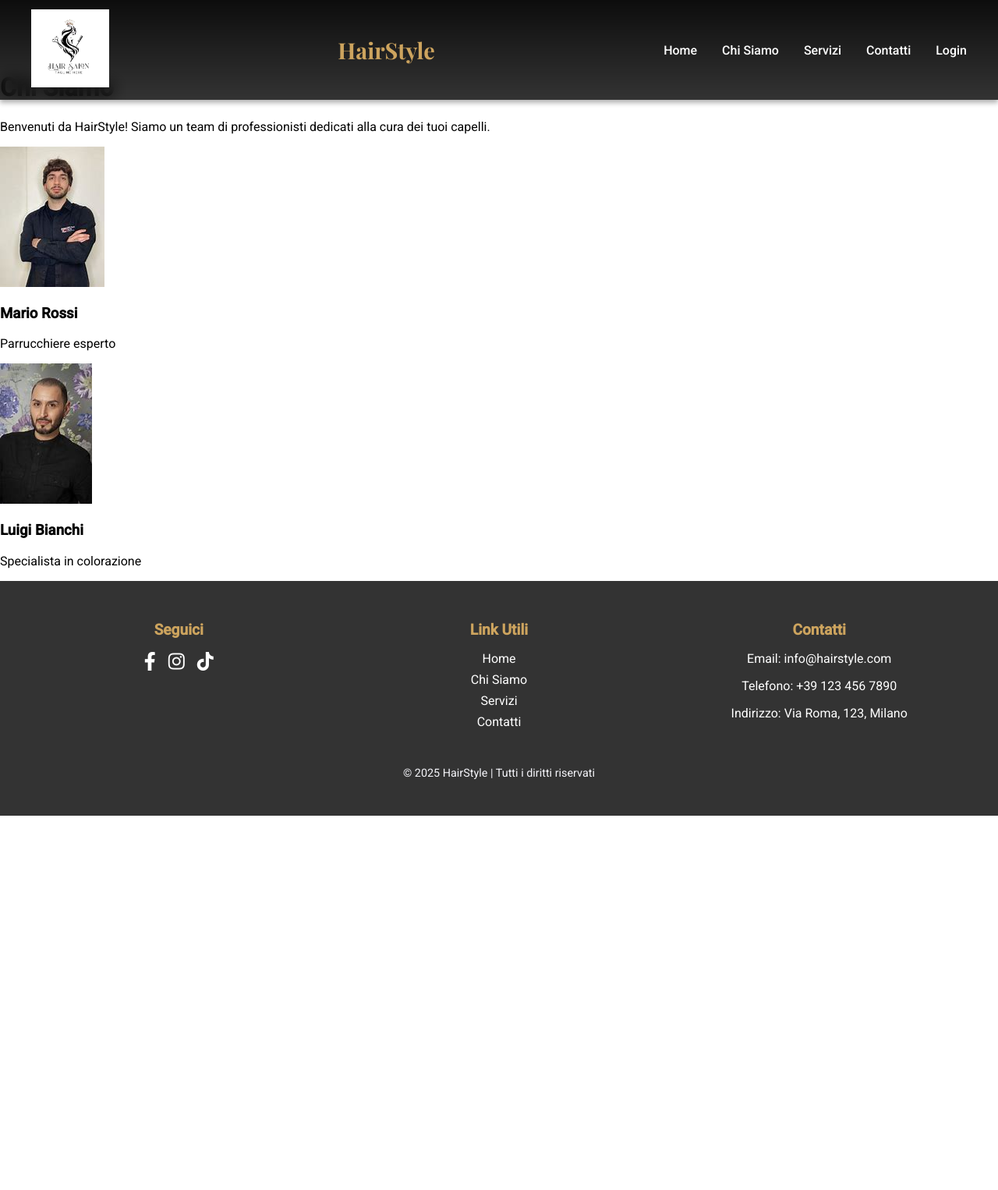
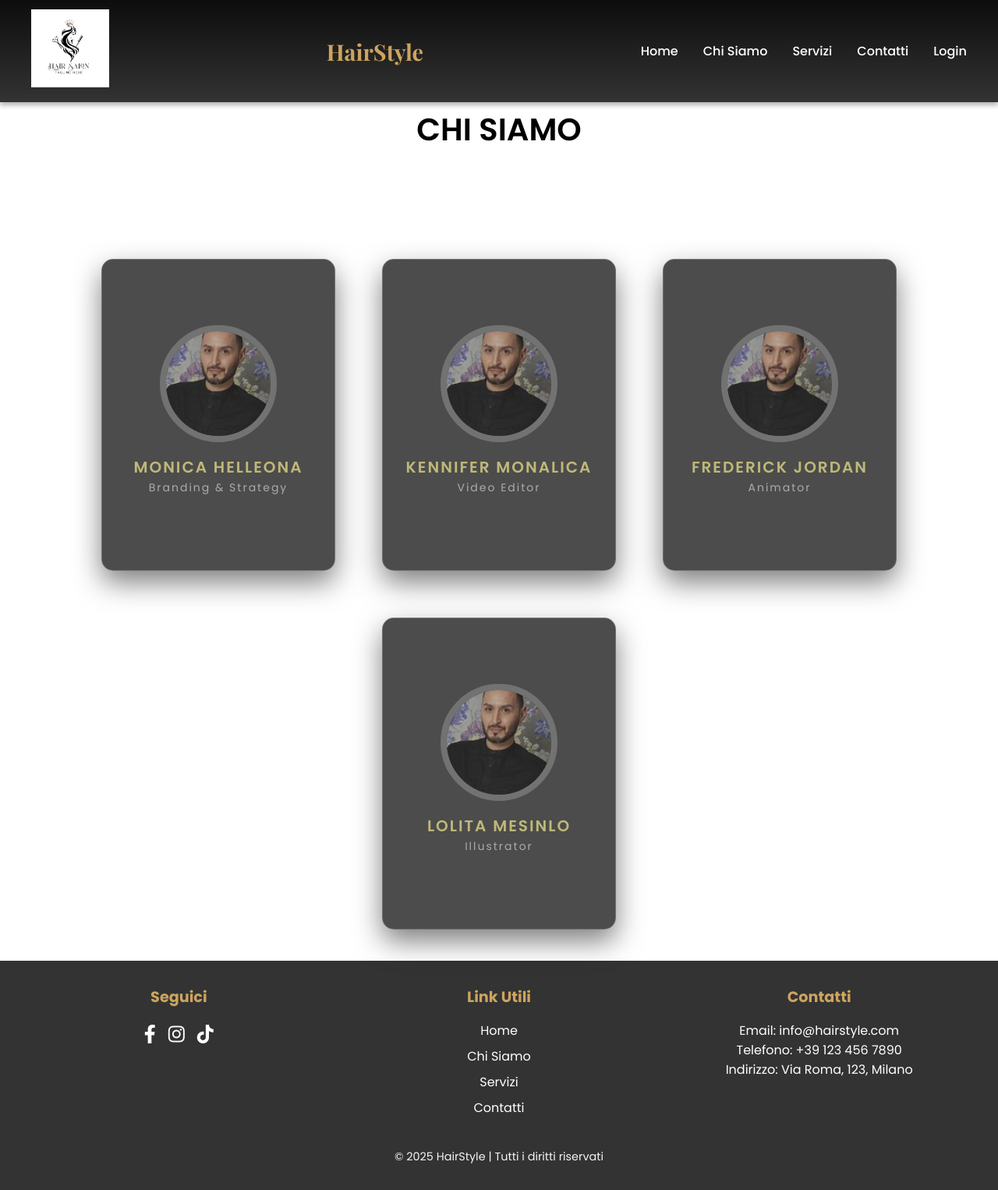
Before and after one commit to Fabioo18/Parrucchiere, a Flask app: page /chi-siamo in a window 1280 px wide. Shown: the whole page at 78% size. Before the commit the page ends 1046 px from the top, so only its background shows below. Run offline with Flask 3, Linux system fonts and the light colour scheme; some libraries are stand-ins or nearby versions.

Commit message:
Gestita pagina Chi Siamo

```diff
--- /dev/null
+++ b/static/script_chi_siamo.js
@@ -0,0 +1,23 @@
+document.addEventListener('DOMContentLoaded', () => {
+    const cards = document.querySelectorAll('.card');
+
+    cards.forEach(card => {
+        card.addEventListener('mousemove', (e) => {
+            const rect = card.getBoundingClientRect();
+            const x = e.clientX - rect.left - rect.width / 2;
+            const y = e.clientY - rect.top - rect.height / 2;
+
+            const rotateX = (-y / 20).toFixed(2);
+            const rotateY = (x / 20).toFixed(2);
+
+            card.style.transform = `rotateY(${rotateY}deg) rotateX(${rotateX}deg)`;
+            card.style.boxShadow = `${-x / 30}px ${y / 30}px 2rem rgba(0, 0, 0, 0.3)`;
+        });
+
+        card.addEventListener('mouseleave', () => {
+            card.style.transition = 'transform 0.5s ease, box-shadow 0.5s ease';
+            card.style.transform = 'rotateY(0deg) rotateX(0deg)';
+            card.style.boxShadow = '0 0.5rem 1rem rgba(0, 0, 0, 0.15)';
+        });
+    });
+});
--- /dev/null
+++ b/static/styles_chi_siamo.css
@@ -0,0 +1,209 @@
+@import url("https://fonts.googleapis.com/css2?family=Poppins:wght@300;400;500;600;700&display=swap");
+
+* {
+    margin: 0;
+    padding: 0;
+    box-sizing: border-box;
+    font-family: "Poppins", sans-serif;
+}
+
+body {
+    display: flex;
+    flex-direction: column;
+    min-height: 100vh;
+    margin: 0;
+}
+
+main {
+    flex: 1;
+}
+
+footer {
+    width: 100%;
+    background-color: black;
+    color: white;
+    padding: 2rem 1rem;
+    text-align: center;
+    box-sizing: border-box;
+}
+
+.chi-siamo-header {
+    text-align: center;
+    padding: 4rem 1rem;
+    margin-bottom: 2rem;
+}
+
+.chi-siamo-header h1 {
+    font-size: 2.5rem;
+    font-weight: 600;
+    text-transform: uppercase;
+    margin: 0;
+}
+
+
+.container {
+    position: relative;
+    z-index: 1;
+    display: flex;
+    justify-content: center;
+    align-items: center;
+    flex-wrap: wrap;
+    gap: 1.25rem;
+    padding: 1.25rem;
+}
+
+.container .card {
+    position: relative;
+    width: 18.75rem;
+    height: 25rem;
+    background: rgba(0, 0, 0, 0.7);
+    color: #fff;
+    margin: 1.25rem;
+    box-shadow: 0 0.9375rem 2.1875rem rgba(0, 0, 0, 0.5);
+    border-radius: 0.9375rem;
+    border: 0.0625rem solid rgba(255, 255, 255, 0.2);
+    display: flex;
+    justify-content: center;
+    align-items: center;
+    backdrop-filter: blur(0.625rem);
+    transition: transform 0.3s ease, box-shadow 0.3s ease;
+}
+
+.container .card:hover {
+    transform: translateY(-0.625rem);
+    box-shadow: 0 1.25rem 2.5rem rgba(0, 0, 0, 0.5);
+}
+
+.container .card .content {
+    position: relative;
+    display: flex;
+    justify-content: center;
+    align-items: center;
+    flex-direction: column;
+    opacity: 0.7;
+    transition: opacity 0.3s ease, transform 0.3s ease;
+}
+
+.container .card:hover .content {
+    opacity: 1;
+    transform: translateY(-0.625rem);
+}
+
+.container .card .content .imgBx {
+    position: relative;
+    width: 9.375rem;
+    height: 9.375rem;
+    border-radius: 50%;
+    overflow: hidden;
+    border: 0.5rem solid rgba(255, 255, 255, 0.3);
+    transition: transform 0.3s ease;
+}
+
+.container .card:hover .content .imgBx {
+    transform: scale(1.1);
+    border-color: #f0e68c;
+}
+
+.container .card .content .imgBx img {
+    position: absolute;
+    top: 0;
+    left: 0;
+    width: 100%;
+    height: 100%;
+    object-fit: cover;
+}
+
+.container .card .content .contentBx h3 {
+    color: #f0e68c;
+    text-transform: uppercase;
+    letter-spacing: 0.125rem;
+    font-weight: 600;
+    font-size: 1.25rem;
+    text-align: center;
+    margin: 1.25rem 0 0.625rem;
+    line-height: 1.2em;
+}
+
+.container .card .content .contentBx h3 span {
+    font-size: 0.875rem;
+    font-weight: 400;
+    text-transform: initial;
+    color: #d3d3d3;
+}
+
+.container .card .sci {
+    position: absolute;
+    bottom: 1.875rem;
+    display: flex;
+    gap: 0.9375rem;
+    opacity: 0;
+    transform: translateY(1.25rem);
+    transition: opacity 0.3s ease, transform 0.3s ease;
+}
+
+.container .card:hover .sci {
+    opacity: 1;
+    transform: translateY(0);
+}
+
+.container .card .sci li {
+    list-style: none;
+}
+
+.container .card .sci li a {
+    color: #f0e68c;
+    font-size: 1.25rem;
+    transition: color 0.3s ease;
+}
+
+.container .card .sci li a:hover {
+    color: #ff4500;
+}
+
+@media (max-width: 48rem) {
+    .chi-siamo-header {
+        margin-top: 3rem;
+        padding: 3rem 1rem;
+    }
+
+    .chi-siamo-header h1 {
+        font-size: 2rem;
+    }
+
+    .container {
+        flex-direction: column;
+        gap: 1rem;
+        padding: 1rem;
+    }
+
+    .container .card {
+        width: 85%;
+        max-width: 16rem;
+        margin: 0 auto;
+    }
+
+    .container .card .content .imgBx {
+        width: 8rem;
+        height: 8rem;
+        border: 0.5rem solid rgba(255, 255, 255, 0.3);
+    }
+
+    .container .card .content .contentBx h3 {
+        font-size: 1rem;
+        margin: 1rem 0 0.5rem;
+    }
+
+    .container .card .content .contentBx h3 span {
+        font-size: 0.75rem;
+    }
+
+    .container .card .sci {
+        bottom: 1rem;
+        gap: 0.5rem;
+    }
+
+    .container .card .sci li a {
+        font-size: 1rem;
+    }
+
+}
--- a/templates/chisiamo.html
+++ b/templates/chisiamo.html
@@ -1,24 +1,83 @@
 {% extends "base.html" %}
 
 {% block head %}
-    <link rel="stylesheet" href="{{ url_for('static', filename='styles_chi_siamo.css') }}">
+<meta charset="UTF-8">
+<meta name="viewport" content="width=device-width, initial-scale=1.0">
+<title>Chi siamo</title>
+<link rel="stylesheet" href="https://cdnjs.cloudflare.com/ajax/libs/font-awesome/6.2.0/css/all.min.css">
+<link rel="stylesheet" href="{{ url_for('static', filename='styles_chi_siamo.css') }}">
+<script defer src="{{ url_for('static', filename='script_chi_siamo.js') }}"></script>
 {% endblock %}
 
 {% block content %}
-<main class="container">
-    <h1>Chi Siamo</h1>
-    <p>Benvenuti da HairStyle! Siamo un team di professionisti dedicati alla cura dei tuoi capelli.</p>
-    <div class="team">
-        <div class="member">
-            <img src="{{ url_for('static', filename='team1.jpg') }}" alt="Team Member 1">
-            <h3>Mario Rossi</h3>
-            <p>Parrucchiere esperto</p>
+<main>
+    <section class="chi-siamo-header">
+        <h1>Chi Siamo</h1>
+    </section>
+<div class="container">
+    <div class="card">
+        <div class="content">
+            <div class="imgBx">
+                <img src="{{ url_for('static', filename='team2.jpg') }}" alt="Monica Helleona - Branding & Strategy">
+            </div>
+            <div class="contentBx">
+                <h3>Monica Helleona<br><span>Branding & Strategy</span></h3>
+            </div>
         </div>
-        <div class="member">
-            <img src="{{ url_for('static', filename='team2.jpg') }}" alt="Team Member 2">
-            <h3>Luigi Bianchi</h3>
-            <p>Specialista in colorazione</p>
+        <ul class="sci">
+            <li><a href="#"><i class="fa-brands fa-facebook-f"></i></a></li>
+            <li><a href="#"><i class="fa-brands fa-twitter"></i></a></li>
+            <li><a href="#"><i class="fa-brands fa-instagram"></i></a></li>
+        </ul>
+    </div>
+
+    <div class="card">
+        <div class="content">
+            <div class="imgBx">
+                <img src="{{ url_for('static', filename='team2.jpg') }}" alt="Kennifer Monalica - Video Editor">
+            </div>
+            <div class="contentBx">
+                <h3>Kennifer Monalica<br><span>Video Editor</span></h3>
+            </div>
         </div>
+        <ul class="sci">
+            <li><a href="#"><i class="fa-brands fa-facebook-f"></i></a></li>
+            <li><a href="#"><i class="fa-brands fa-tiktok"></i></a></li>
+            <li><a href="#"><i class="fa-brands fa-instagram"></i></a></li>
+        </ul>
     </div>
+
+    <div class="card">
+        <div class="content">
+            <div class="imgBx">
+                <img src="{{ url_for('static', filename='team2.jpg') }}" alt="Frederick Jordan - Animator">
+            </div>
+            <div class="contentBx">
+                <h3>Frederick Jordan<br><span>Animator</span></h3>
+            </div>
+        </div>
+        <ul class="sci">
+            <li><a href="#"><i class="fa-brands fa-facebook-f"></i></a></li>
+            <li><a href="#"><i class="fa-brands fa-youtube"></i></a></li>
+            <li><a href="#"><i class="fa-brands fa-instagram"></i></a></li>
+        </ul>
+    </div>
+
+    <div class="card">
+        <div class="content">
+            <div class="imgBx">
+                <img src="{{ url_for('static', filename='team2.jpg') }}" alt="Lolita Mesinlo - Illustrator">
+            </div>
+            <div class="contentBx">
+                <h3>Lolita Mesinlo<br><span>Illustrator</span></h3>
+            </div>
+        </div>
+        <ul class="sci">
+            <li><a href="#"><i class="fa-brands fa-facebook-f"></i></a></li>
+            <li><a href="#"><i class="fa-brands fa-linkedin-in"></i></a></li>
+            <li><a href="#"><i class="fa-brands fa-instagram"></i></a></li>
+        </ul>
+    </div>
+</div>
 </main>
 {% endblock %}
--- a/templates/contatti.html
+++ b/templates/contatti.html
@@ -1,6 +1,8 @@
 {% extends "base.html" %}
 
 {% block head %}
+<meta charset="UTF-8">
+    <meta name="viewport" content="width=device-width, initial-scale=1.0">
     <link rel="stylesheet" href="{{ url_for('static', filename='styles_contatti.css') }}">
 {% endblock %}
 
--- a/templates/servizi.html
+++ b/templates/servizi.html
@@ -1,6 +1,8 @@
 {% extends "base.html" %}
 
 {% block head %}
+    <meta charset="UTF-8">
+    <meta name="viewport" content="width=device-width, initial-scale=1.0">
     <link rel="stylesheet" href="{{ url_for('static', filename='styles_servizi.css') }}">
 {% endblock %}
 
```
Also changed, not shown: static/script_servizi.js (added, +28 -0 lines).
